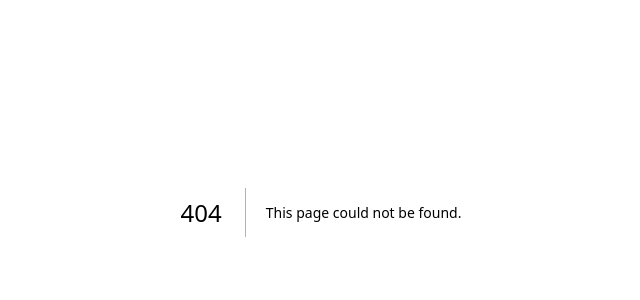
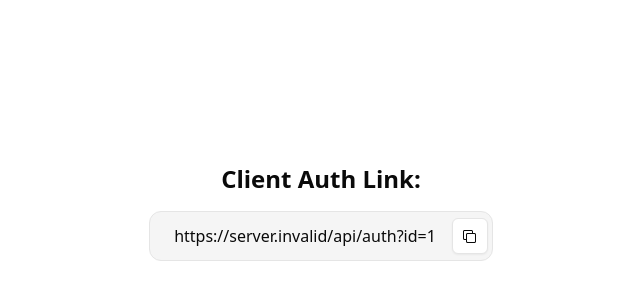
Before and after one commit to RoyDoesCode/ai-twitter, a Next.js app: page /link/1 in a window 1280 px wide. Before the commit this address had no page. Shown: the part 188-488 px from the top of the page, without its empty margins (319-959 px from the left). Built offline with nearby package versions, Linux system fonts and the light colour scheme; no server answers.

Commit message:
Create link page

```diff
--- a/app/(root)/components/client-form/index.tsx
+++ b/app/(root)/components/client-form/index.tsx
@@ -15,6 +15,7 @@ import { ReloadIcon } from "@radix-ui/react-icons";
 
 import { COUNTRY_OPTIONS, generateIdFromName } from "./utils/consts";
 import { useToast } from "@/hooks/use-toast";
+import { useRouter } from "next/navigation";
 
 const formSchema = z.object({
     name: z.string().min(1, "Name is required."),
@@ -26,6 +27,7 @@ const formSchema = z.object({
 const ClientForm: React.FC = () => {
     const { toast } = useToast();
     const [loading, setLoading] = useState(false);
+    const router = useRouter();
 
     const form = useForm<z.infer<typeof formSchema>>({
         resolver: zodResolver(formSchema),
@@ -38,16 +40,14 @@ const ClientForm: React.FC = () => {
     });
 
     function onSubmit(values: z.infer<typeof formSchema>) {
+        const id = generateIdFromName(values.name);
         setLoading(true);
-        const id = generateIdFromName(values.name);
 
         axios
             .post("/api/clients", { ...values, id })
-            .then(() => toast({ title: "Succefully registered client." }))
+            .then(() => router.push(`/link/${id}`))
             .catch(() => toast({ title: "There was an error with your request.", variant: "destructive" }))
             .finally(() => setLoading(false));
-        // Create firestore document
-        // Pass document id param to auth
     }
 
     return (
--- /dev/null
+++ b/app/(root)/link/[clientId]/page.tsx
@@ -0,0 +1,40 @@
+"use client";
+
+import { Button } from "@/components/ui/button";
+import { useToast } from "@/hooks/use-toast";
+import { CheckIcon, CopyIcon } from "@radix-ui/react-icons";
+import { useEffect, useMemo, useState } from "react";
+
+export default function LinkPage({ params }: { params: { clientId: string } }) {
+    const { toast } = useToast();
+    const [copied, setCopied] = useState(false);
+    const link = useMemo(() => `${process.env.NEXT_PUBLIC_HOST}/api/auth?id=${params.clientId}`, []);
+
+    useEffect(() => {
+        copied && setTimeout(() => setCopied(false), 2000);
+    }, [copied]);
+
+    const handleCopy = () => {
+        setCopied(true);
+        navigator.clipboard.writeText(link);
+        toast({ title: "Link copied successfully." });
+    };
+
+    return (
+        <main className="flex flex-col h-screen items-center justify-center gap-4">
+            <h1 className="text-2xl font-bold">Client Auth Link:</h1>
+            <div className="relative pr-14 pl-6 py-3 bg-secondary rounded-xl border border-input">
+                <p>{link}</p>
+                <Button
+                    size="icon"
+                    variant="outline"
+                    onClick={handleCopy}
+                    disabled={copied}
+                    className="absolute right-1 top-1/2 -translate-y-1/2"
+                >
+                    {copied ? <CheckIcon /> : <CopyIcon />}
+                </Button>
+            </div>
+        </main>
+    );
+}
--- a/app/api/auth/route.ts
+++ b/app/api/auth/route.ts
@@ -8,7 +8,7 @@ export async function GET(req: NextRequest) {
         if (!id) return new NextResponse("No Client ID Provided", { status: 400 });
 
         const { url, codeVerifier, state } = twitterClient.generateOAuth2AuthLink(
-            `${process.env.HOST}/api/callback?id=${id}`,
+            `${process.env.NEXT_PUBLIC_HOST}/api/callback?id=${id}`,
             {
                 scope: ["tweet.read", "tweet.write", "users.read", "offline.access"],
             }
--- a/app/api/callback/route.ts
+++ b/app/api/callback/route.ts
@@ -18,7 +18,7 @@ export async function GET(req: NextRequest) {
         const { accessToken, refreshToken } = await twitterClient.loginWithOAuth2({
             code,
             codeVerifier,
-            redirectUri: `${process.env.HOST}/api/callback?id=${id}`,
+            redirectUri: `${process.env.NEXT_PUBLIC_HOST}/api/callback?id=${id}`,
         });
 
         await db.doc(id).update({ accessToken, refreshToken });
```
